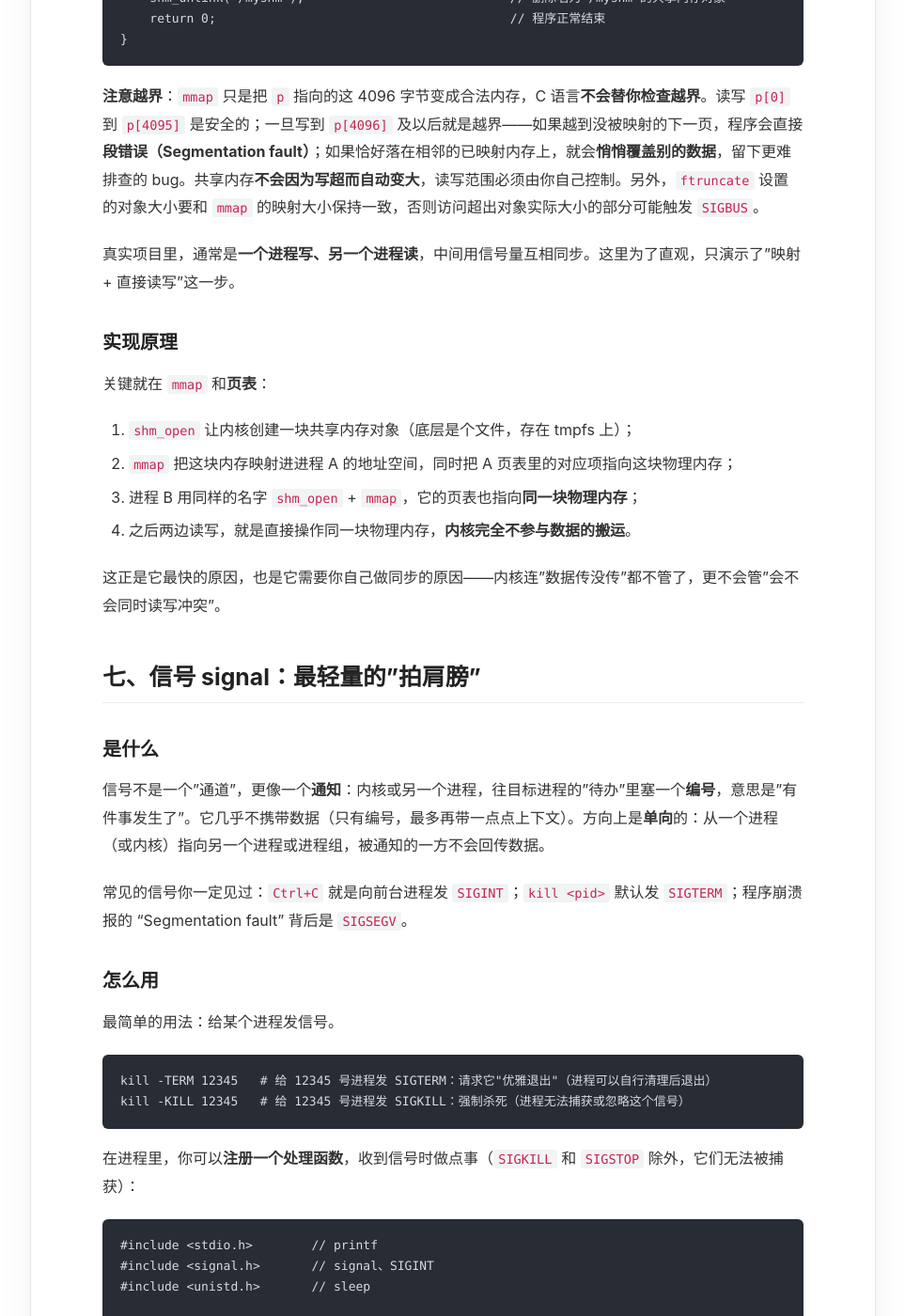
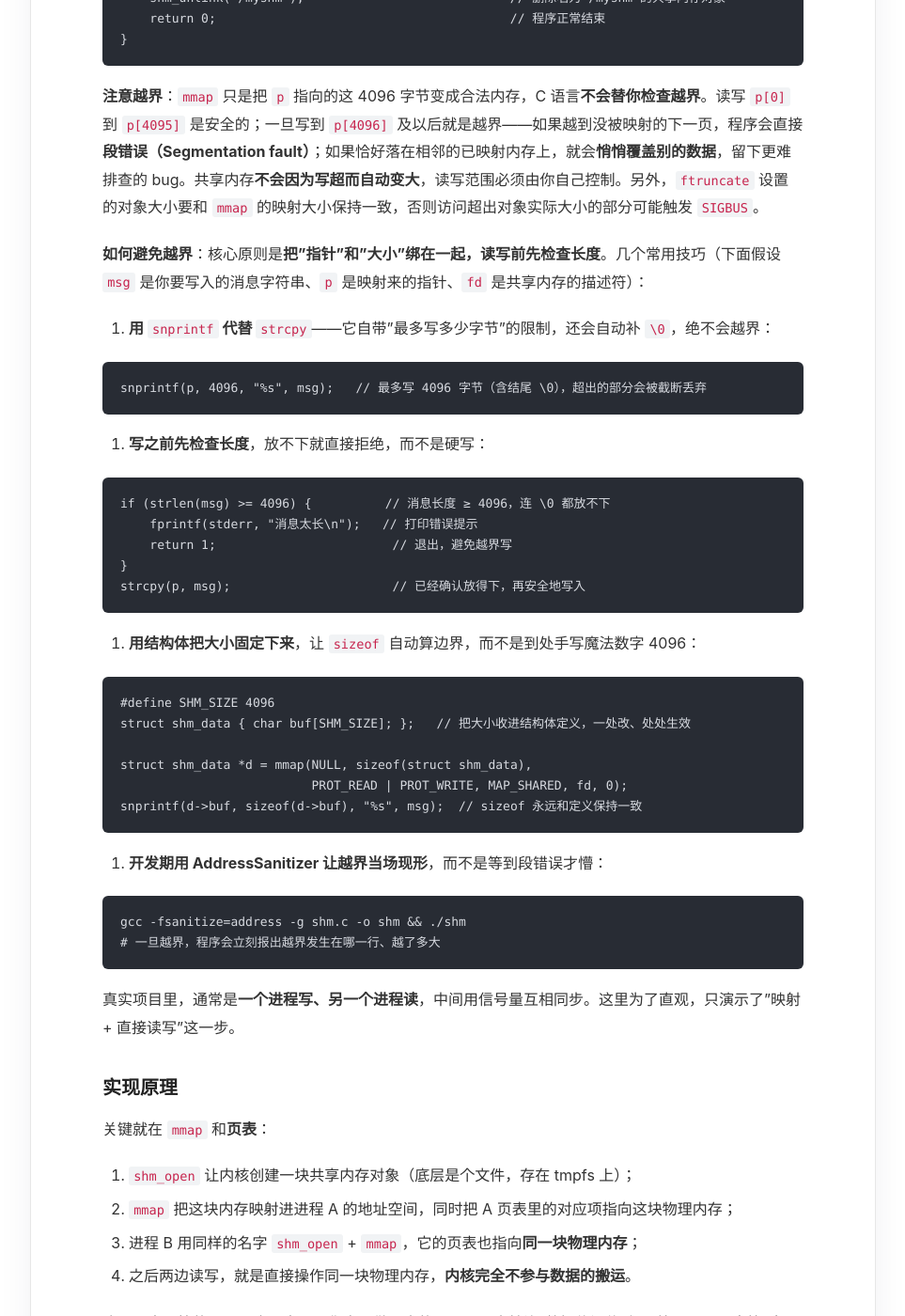
Before and after one commit to lnsyyj/lnsyyj.github.io, a Jekyll site: the page built from _posts/2026-10-24-ipc.md, in a window 1280 px wide and 1400 px high, scrolled down 11474 px. Shown: the whole window at 94% size, without its empty margins (158-1121 px from the left). Built offline with Jekyll 4.4.1, drawn with Linux system fonts in a browser that asks for light colours.

Commit message:
docs: IPC 文章补充共享内存越界规避方法

````diff
--- a/_posts/2026-10-24-ipc.md
+++ b/_posts/2026-10-24-ipc.md
@@ -402,6 +402,42 @@ int main(void) {
 
 **注意越界**：`mmap` 只是把 `p` 指向的这 4096 字节变成合法内存，C 语言**不会替你检查越界**。读写 `p[0]` 到 `p[4095]` 是安全的；一旦写到 `p[4096]` 及以后就是越界——如果越到没被映射的下一页，程序会直接**段错误（Segmentation fault）**；如果恰好落在相邻的已映射内存上，就会**悄悄覆盖别的数据**，留下更难排查的 bug。共享内存**不会因为写超而自动变大**，读写范围必须由你自己控制。另外，`ftruncate` 设置的对象大小要和 `mmap` 的映射大小保持一致，否则访问超出对象实际大小的部分可能触发 `SIGBUS`。
 
+**如何避免越界**：核心原则是**把"指针"和"大小"绑在一起，读写前先检查长度**。几个常用技巧（下面假设 `msg` 是你要写入的消息字符串、`p` 是映射来的指针、`fd` 是共享内存的描述符）：
+
+1. **用 `snprintf` 代替 `strcpy`**——它自带"最多写多少字节"的限制，还会自动补 `\0`，绝不会越界：
+
+```c
+snprintf(p, 4096, "%s", msg);   // 最多写 4096 字节（含结尾 \0），超出的部分会被截断丢弃
+```
+
+2. **写之前先检查长度**，放不下就直接拒绝，而不是硬写：
+
+```c
+if (strlen(msg) >= 4096) {          // 消息长度 ≥ 4096，连 \0 都放不下
+    fprintf(stderr, "消息太长\n");   // 打印错误提示
+    return 1;                        // 退出，避免越界写
+}
+strcpy(p, msg);                      // 已经确认放得下，再安全地写入
+```
+
+3. **用结构体把大小固定下来**，让 `sizeof` 自动算边界，而不是到处手写魔法数字 4096：
+
+```c
+#define SHM_SIZE 4096
+struct shm_data { char buf[SHM_SIZE]; };   // 把大小收进结构体定义，一处改、处处生效
+
+struct shm_data *d = mmap(NULL, sizeof(struct shm_data),
+                          PROT_READ | PROT_WRITE, MAP_SHARED, fd, 0);
+snprintf(d->buf, sizeof(d->buf), "%s", msg);  // sizeof 永远和定义保持一致
+```
+
+4. **开发期用 AddressSanitizer 让越界当场现形**，而不是等到段错误才懵：
+
+```bash
+gcc -fsanitize=address -g shm.c -o shm && ./shm
+# 一旦越界，程序会立刻报出越界发生在哪一行、越了多大
+```
+
 真实项目里，通常是**一个进程写、另一个进程读**，中间用信号量互相同步。这里为了直观，只演示了"映射 + 直接读写"这一步。
 
 ### 实现原理
````
